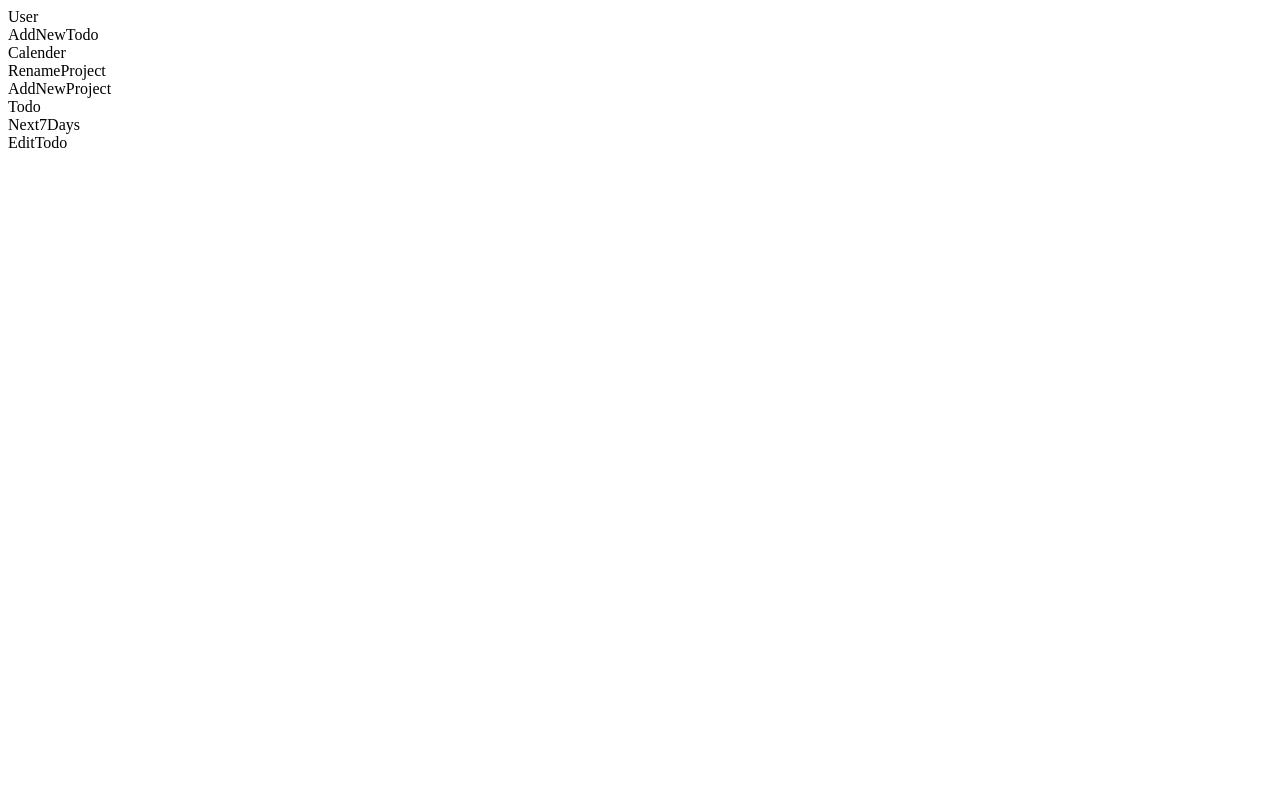
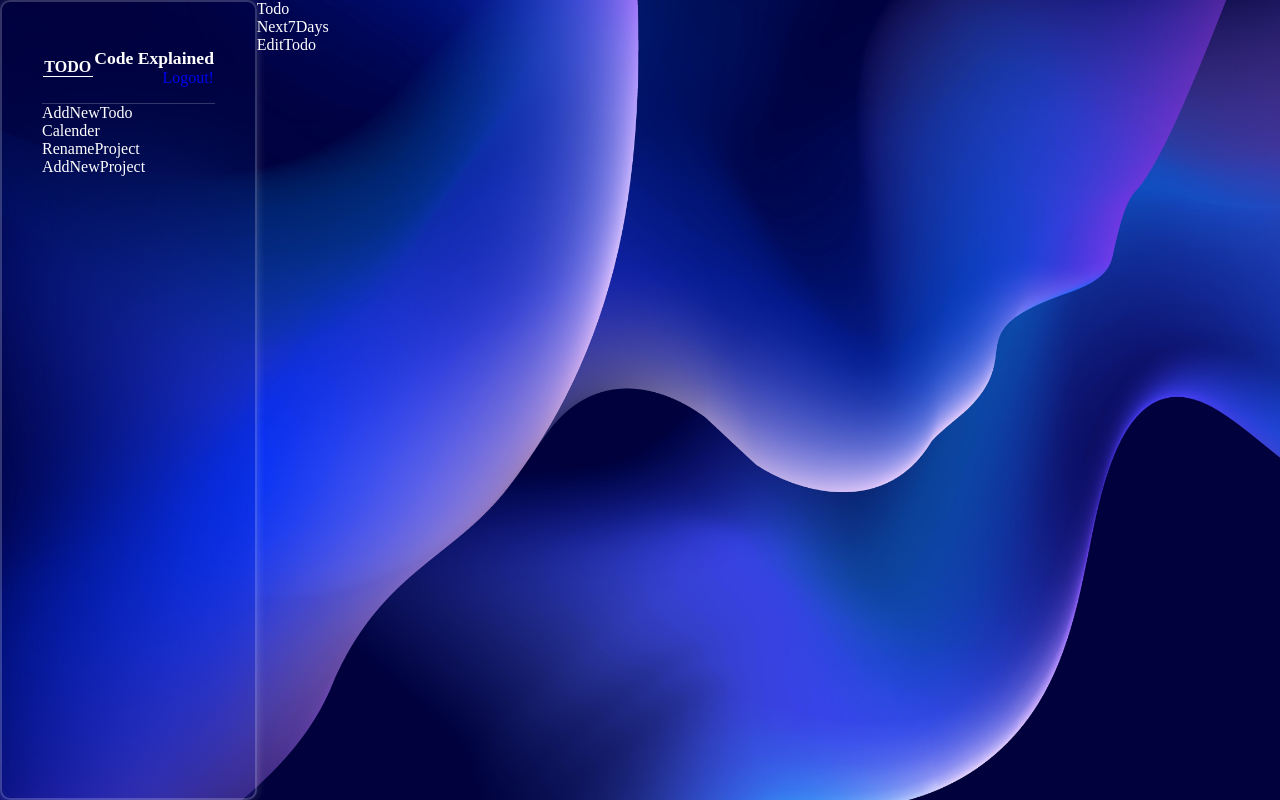
Before and after one commit to bnfshedehqan/toDo-app, a React (Create React App) app in the folder todo-app/: page / in a window 1280 px wide. Built offline with nearby package versions, Linux system fonts and the light colour scheme.

Commit message:
add css ,image

```diff
--- a/todo-app/src/App.css
+++ b/todo-app/src/App.css
@@ -0,0 +1,70 @@
+* {
+  margin: 0;
+  padding: 0;
+  box-sizing: border-box;
+  font-family: "Poppins", "sans-serif";
+}
+body {
+  display: flex;
+  justify-content: center;
+  align-items: center;
+  min-height: 100vh;
+  background: url("./images/richard.jpg") no-repeat;
+  background-size: cover;
+  background-position: center;
+}
+/* App */
+.App{
+  display: flex;
+  width: 100vw;
+  height: 100vh;
+  overflow: hidden;
+}
+
+/* Sidebar */
+.Sidebar{
+  background: transparent;
+  border: 2px solid rgba(255, 255, 255, 0.2);
+  backdrop-filter: blur(70px);
+  box-shadow: 0 0 10px rgba(255, 255, 255, 0.2);
+  color: #fff;
+  border-radius: 10px;
+  padding: 30px 40px;
+
+  width: 300px;
+  min-width: 210px;
+  height: 100%;
+}
+
+/* Main */
+.Main{
+  width: 100%;
+  height: 100%;
+  color: #fff;
+}
+
+/* User */
+.User{
+  display: flex;
+  align-items: center;
+  justify-content: space-around;
+  color: #fff;
+  padding: 1rem 0;
+  text-align: center;
+  border-bottom: 1px solid rgba(255, 255, 255, 0.2);;
+}
+
+/* logo */
+.User .logo{
+  width: 50px;
+  border-bottom: 1px solid #fff;
+}
+.User .info p{
+  font-size: 1.1rem;
+  font-weight: bold;
+}
+.User .info a{
+  text-decoration: none;
+  display: flex;
+  justify-content: flex-end;
+}
--- a/todo-app/src/components/User.js
+++ b/todo-app/src/components/User.js
@@ -1,7 +1,15 @@
 import React from "react";
 
 const User = () => {
-  return <div className="User">User</div>;
+  return <div className="User">
+    <div className="logo">
+      <h4>TODO</h4>
+    </div>
+    <div className="info">
+      <p>Code Explained</p>
+      <a href="#">Logout!</a>
+    </div>
+  </div>;
 };
 
 export default User;
```
Also changed, not shown: todo-app/src/images/richard.jpg (added).
